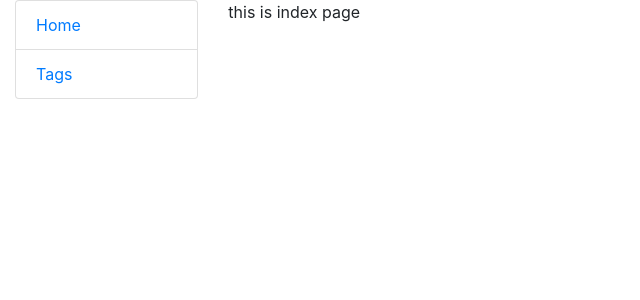
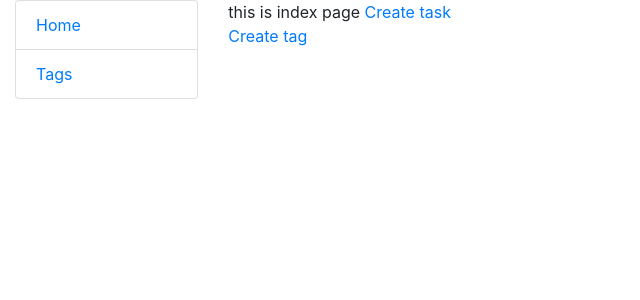
Before and after one commit to Oleksiy-Liubchenko/todo-list, a Django app: page / in a window 1280 px wide. Shown: the top 300 px of the page, without its empty margins (0-640 px from the left). Run offline with Django 4.2, Linux system fonts and the light colour scheme; data that the repository does not hold is empty.

Commit message:
Add create buttons for task & tag to index.html

```diff
--- a/templates/manager/index.html
+++ b/templates/manager/index.html
@@ -2,4 +2,11 @@
 
 {% block content %}
 this is index page
+  <a href="{% url "manager:task-create" %}">Create task</a>
+  <br>
+  <a href="{% url "manager:tag-create" %}">Create tag</a>
+  <br>
+  {% for task in task_list %}
+    {{ task }}
+  {% endfor %}
 {% endblock %}
```
